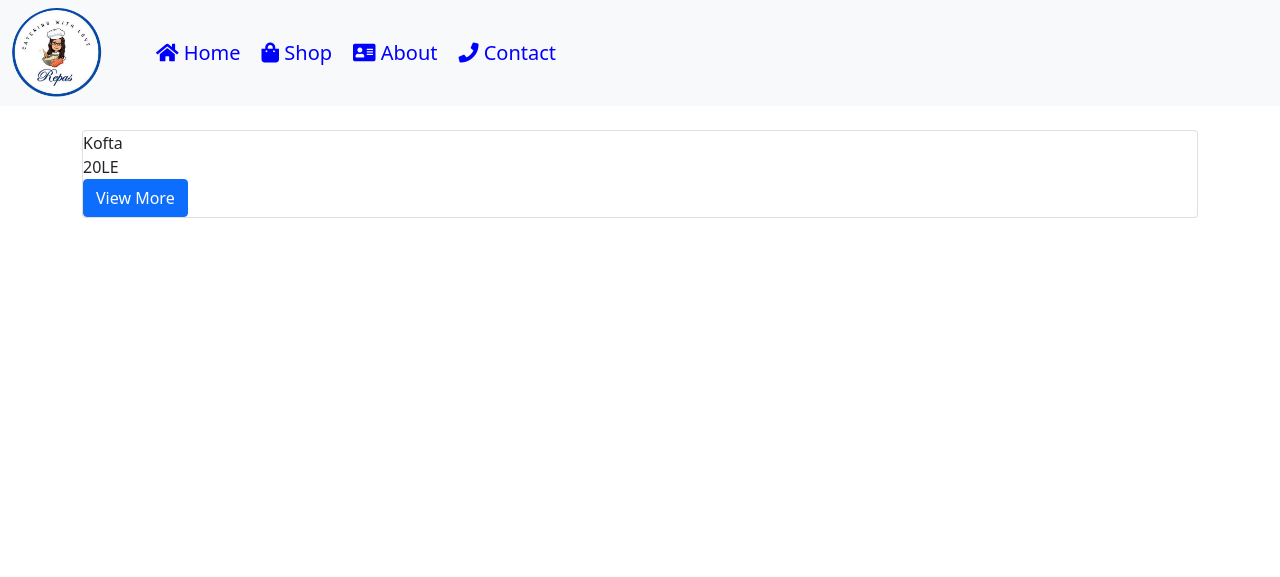
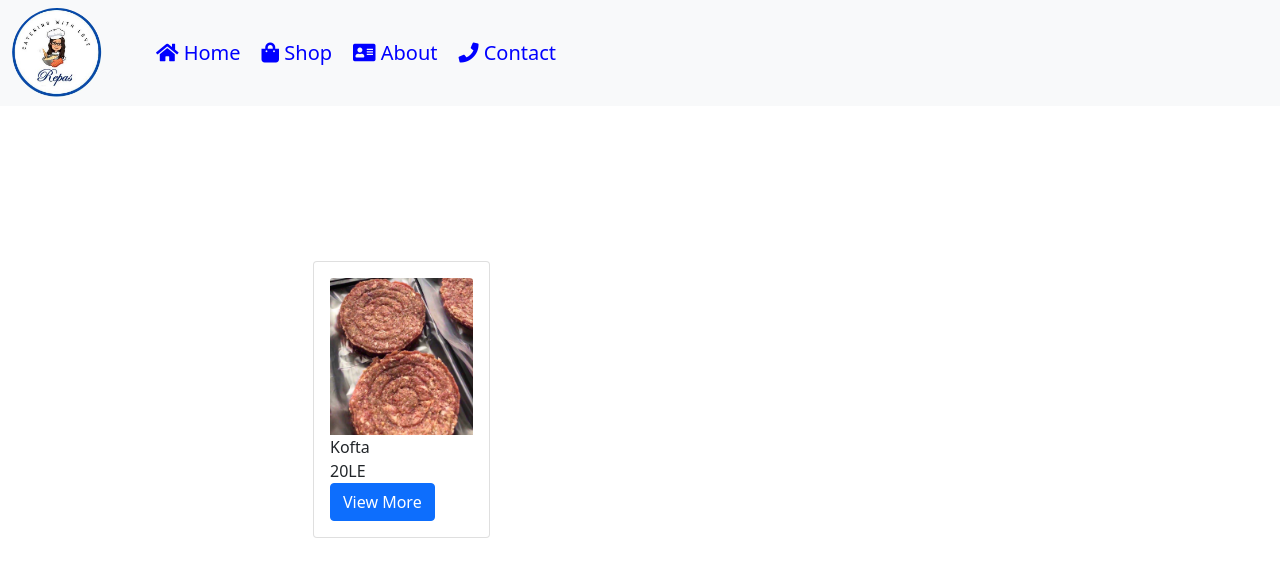
Before and after one commit to SamaRostom/Repas-web-application-SE-, a PHP site: page /software/users/Meals?ids=2 in a window 1280 px wide; the page is wider, and only the part inside the window is pictured. Shown: the top 577 px of that part. Run offline with PHP 8.4, Linux system fonts and the light colour scheme; data comes from the database, SQL or seed files in the repository; data that the repository does not hold is empty.

Commit message:
Update Meals.php

```diff
--- a/MVC/app/views/users/Meals.php
+++ b/MVC/app/views/users/Meals.php
@@ -8,7 +8,8 @@
 	<link rel="stylesheet" type="text/css" href="https://cdnjs.cloudflare.com/ajax/libs/font-awesome/5.15.4/css/all.min.css">
   	<script src="https://ajax.googleapis.com/ajax/libs/jquery/3.5.1/jquery.min.js"></script>
   	<script src="https://maxcdn.bootstrapcdn.com/bootstrap/3.4.1/js/bootstrap.min.js"></script>
-  	<link rel="stylesheet" href="style/Meals.css">
+  	<link rel="stylesheet" href="<?php echo URLROOT. 'css/Meals.css'?>">
+
 </head>
 
 <body>
@@ -58,16 +59,11 @@ foreach($Ent as $x){
 	<div class="column">
 		<div class="card">
 			<div class="image">
-				<!-- <img src="<?php echo IMGROOT . $x->Meal_Image; ?>" width=100% height=100% class="card-img-top"> -->
+				<img src="<?php echo IMGROOT . $x->Meal_Image; ?>" width=100% height=100% class="card-img-top">
+			</div>
 
-			<!-- <img src="<?php echo IMGROOT . $x->Meal_Image; ?>" width=100% height=100% class="card-img-top"> -->
-			</div>
 			<div class="info">
 				<form method="POST" action="<?php echo $mealdetailsaction; ?>?ids=<?php echo $x->Meal_ID ?>">
-
-
-					<!-- <a href="<?php echo $mealaction; ?>?ids=<?php echo $x->ID_Category ?>"><?php echo $x->Meal_Name ?></a> -->
-
 					<?php echo $x->Meal_Name; ?>
 					<br>
 					<?php
@@ -76,10 +72,8 @@ foreach($Ent as $x){
 					<br>
 					<button class="btn btn-primary" onclick="window.location.href='<?php echo $mealdetailsaction; ?>?id=<?php echo $x->Meal_ID ?>';">View More</button>
 				</form>
-
 				<!-- <h4><?php echo $x->Meal_Name ?></h4> -->
 			</div>
-
 		</div>
 	</div>
 </section>
```
